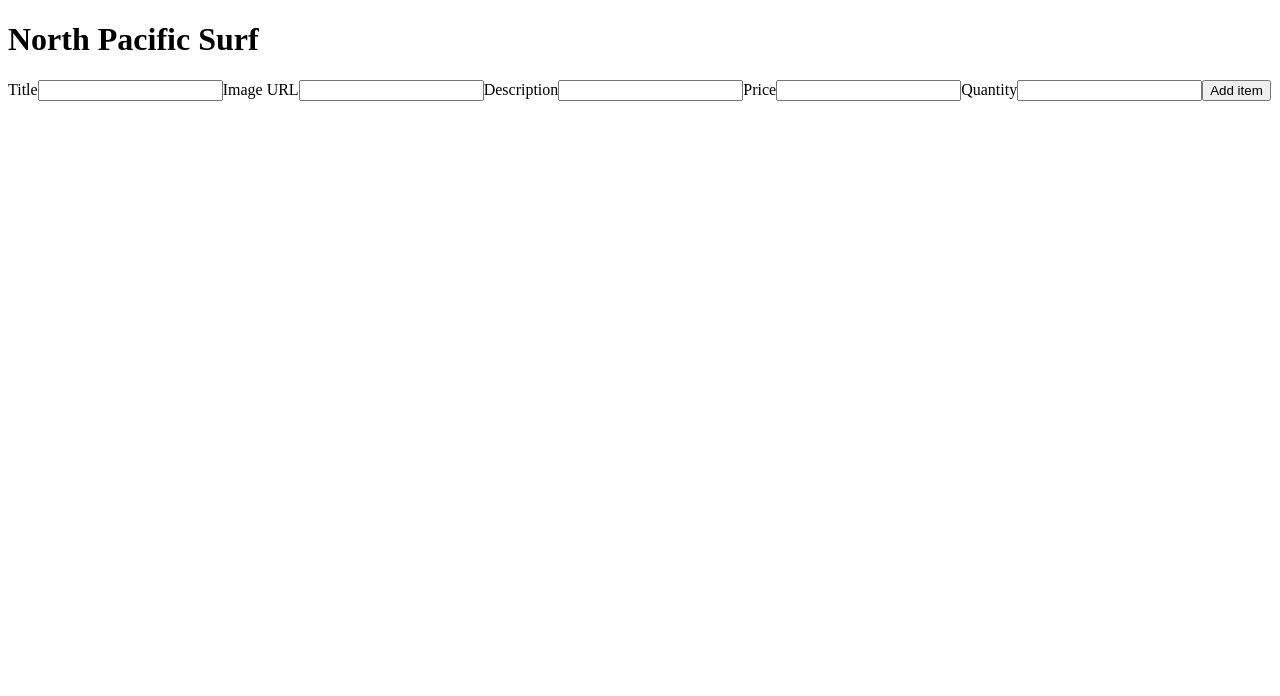
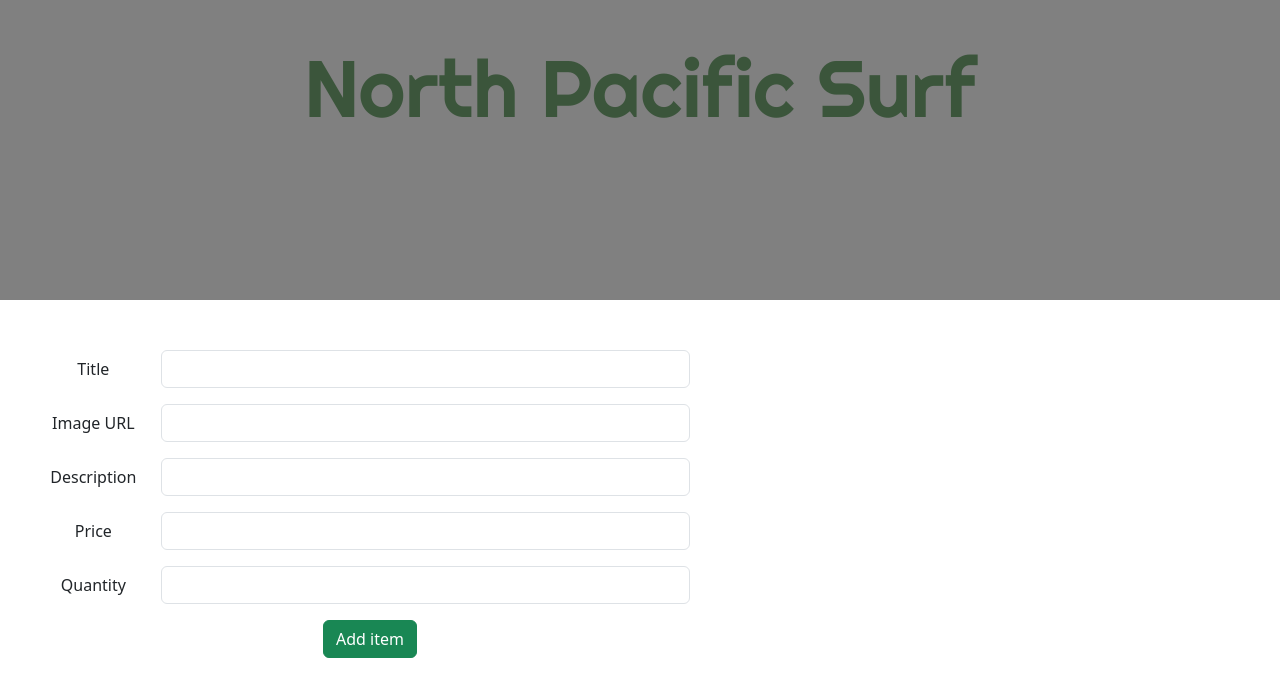
Before and after one commit to Teddyp14/redux-inventory-tracker, a React (Vite) app: page / in a window 1280 px wide. Both pictures are taken after a click on the button "Add new item!". Shown: the top 696 px of the page. Built offline with nearby package versions, Linux system fonts and the light colour scheme.

Commit message:
add styling

```diff
--- a/package.json
+++ b/package.json
@@ -10,6 +10,7 @@
     "preview": "vite preview"
   },
   "dependencies": {
+    "bootstrap": "^5.3.2",
     "react": "^18.2.0",
     "react-dom": "^18.2.0",
     "uuid": "^9.0.1"
--- /dev/null
+++ b/src/components/App.css
@@ -0,0 +1,6 @@
+#root {
+    max-width: 1280px;
+    margin: 0 auto;
+    /* padding: 2rem; */
+    text-align: center;
+}
--- a/src/components/App.tsx
+++ b/src/components/App.tsx
@@ -5,6 +5,7 @@ import Header from './Header';
 import Catalog from './Catalog';
 import ItemSpecifics from "./ItemSpecifics";
 import ItemForm from './ItemForm';
+import './App.css'
 
 const App: React.FC = () => {
 
@@ -17,6 +18,10 @@ const App: React.FC = () => {
     const item = inventory.filter((item) => item.id === id)[0]
     setSelectedItem(item)
     setPageView(1)
+  }
+
+  const changePage = (page: number) => {
+    setPageView(page)
   }
 
   const backToHome = () => {
@@ -58,8 +63,8 @@ const App: React.FC = () => {
       <>
         <Catalog
           inventoryList={inventory}
-          changePageFunction={displayItemSpecifics} />
-        <button onClick={() => setPageView(2)}>Add new item!</button>
+          viewItemFunction={displayItemSpecifics}
+          pageChange={changePage} />
       </>
   }
   else if (pageView === 1 && selectedItem) {
--- /dev/null
+++ b/src/components/Catalog.css
@@ -0,0 +1,16 @@
+.catalog-container {
+    display: flex;
+    flex-wrap: wrap;
+    text-align: center;
+    padding: 40px;
+}
+
+.itemImage {
+    height: 300px;
+}
+
+.item-frame {
+    padding: 20px;
+    margin: 20px;
+    width: 300px;
+}
--- a/src/components/Catalog.tsx
+++ b/src/components/Catalog.tsx
@@ -1,11 +1,12 @@
 import PropTypes from "prop-types";
 import { ItemData } from "../interfaces";
+import './Catalog.css'
 
 const Catalog = (props: Catalog) => {
     const products = props.inventoryList.map((item) => {
         return (
-            <div key={item.id} onClick={() => props.changePageFunction(item.id)} >
-                <img src={item.image} alt={item.description} />
+            <div key={item.id} onClick={() => props.viewItemFunction(item.id)} className="item-frame">
+                <img src={item.image} alt={item.description} className="itemImage" />
                 <h3>{item.title}</h3>
                 <h4>${item.price}</h4>
                 <h4>{item.quantity} left in stock!</h4>
@@ -14,20 +15,26 @@ const Catalog = (props: Catalog) => {
     })
 
     return (
-        <div>
-            {products}
-        </div >
+        <>
+            <div className="catalog-container">
+                {products}
+            </div >
+            <hr />
+            <button onClick={() => props.pageChange(2)} className="btn btn-success">Add new item!</button>
+        </>
     )
 }
 
 Catalog.propTypes = {
     inventoryList: PropTypes.array,
-    changePageFunction: PropTypes.func
+    viewItemFunction: PropTypes.func,
+    pageChange: PropTypes.func
 }
 
 interface Catalog {
     inventoryList: ItemData[]
-    changePageFunction: (arg1: string) => void
+    viewItemFunction: (arg1: string) => void
+    pageChange: (arg1: number) => void
 }
 
 export default Catalog;
--- /dev/null
+++ b/src/components/Header.css
@@ -0,0 +1,12 @@
+@import url('https://fonts.googleapis.com/css2?family=Orbitron:wght@800&family=Righteous&family=Space+Mono&display=swap');
+
+.header {
+    font-family: 'Righteous';
+    font-size: 80px;
+    text-align: center;
+    height: 300px;
+    padding: 40px;
+    color: rgb(59, 85, 59);
+    text-shadow: white;
+    background-color: grey;
+}
--- a/src/components/Header.tsx
+++ b/src/components/Header.tsx
@@ -1,9 +1,10 @@
 import PropTypes from "prop-types"
+import './Header.css'
 
 const Header = (props: Header) => {
     return (
         <>
-            <h1 onClick={() => props.backToHomeFunction()}>
+            <h1 onClick={() => props.backToHomeFunction()} className="header">
                 North Pacific Surf
             </h1>
         </>
--- /dev/null
+++ b/src/components/ItemForm.css
@@ -0,0 +1,4 @@
+form {
+    width: 50%;
+    margin: 50px;
+}
--- a/src/components/ItemForm.tsx
+++ b/src/components/ItemForm.tsx
@@ -2,6 +2,7 @@ import { useState } from "react";
 import { ItemData } from "../interfaces"
 import { v4 } from 'uuid'
 import PropTypes from 'prop-types'
+import './ItemForm.css'
 
 const ItemForm = (props: ItemForm) => {
     const [form, setForm] = useState<ItemData>({
@@ -25,19 +26,29 @@ const ItemForm = (props: ItemForm) => {
                 }
 
             }}>
-                <label>Title
+                <div className="row mb-3">
+                    <label
+                        className="col-sm-2 col-form-label"
+                    >Title</label>
+                    <div className="col-sm-10">
                         <input
+                            className="form-control"
                             type="text"
                             id="title"
                             onChange={e => {
                                 setForm({
                                     ...form, title: e.target.value
                                 })
-                        }}
-                    ></input>
-                </label>
-                <label>Image URL
+                            }}></input>
+                    </div>
+                </div>
+                <div className="row mb-3">
+                    <label
+                        className="col-sm-2 col-form-label"
+                    >Image URL</label>
+                    <div className="col-sm-10">
                         <input
+                            className="form-control"
                             type="text"
                             id="image"
                             onChange={e => {
@@ -45,20 +56,31 @@ const ItemForm = (props: ItemForm) => {
                                     ...form, image: e.target.value
                                 })
                             }}></input>
-                </label>
-                <label>Description
+                    </div>
+                </div>
+                <div className="row mb-3">
+                    <label
+                        className="col-sm-2 col-form-label"
+                    >Description</label>
+                    <div className="col-sm-10">
                         <input
+                            className="form-control"
                             type="text"
                             id="description"
                             onChange={e => {
                                 setForm({
                                     ...form, description: e.target.value
                                 })
-                        }}>
-                    </input>
-                </label>
-                <label>Price
+                            }}></input>
+                    </div>
+                </div>
+                <div className="row mb-3">
+                    <label
+                        className="col-sm-2 col-form-label"
+                    >Price</label>
+                    <div className="col-sm-10">
                         <input
+                            className="form-control"
                             type="number"
                             id="price"
                             min="0"
@@ -68,9 +90,15 @@ const ItemForm = (props: ItemForm) => {
                                     ...form, price: parseInt(e.target.value)
                                 })
                             }}></input>
-                </label>
-                <label>Quantity
+                    </div>
+                </div>
+                <div className="row mb-3">
+                    <label
+                        className="col-sm-2 col-form-label"
+                    >Quantity</label>
+                    <div className="col-sm-10">
                         <input
+                            className="form-control"
                             type="number"
                             id="quantity"
                             min="0"
@@ -79,8 +107,9 @@ const ItemForm = (props: ItemForm) => {
                                     ...form, quantity: parseInt(e.target.value)
                                 })
                             }}></input>
-                </label>
-                <button type="submit">{props.buttonText}</button>
+                    </div>
+                </div>
+                <button type="submit" className="btn btn-success">{props.buttonText}</button>
             </form>
         </>
     )
--- /dev/null
+++ b/src/components/ItemSpecifics.css
@@ -0,0 +1,9 @@
+.specifics-div {
+    width: 500px;
+    height: 500px;
+    margin: 40px;
+}
+
+.specifics-div img {
+    height: 400px;
+}
--- a/src/components/ItemSpecifics.tsx
+++ b/src/components/ItemSpecifics.tsx
@@ -1,15 +1,19 @@
 import PropTypes from "prop-types"
 import { ItemData } from '../interfaces'
+import './ItemSpecifics.css'
 
 const ItemSpecifics = (props: ItemSpecifics) => {
     return (
         <>
-            <h2>{props.item.title}</h2>
-            <img src={props.item.image} alt={props.item.description} />
-            <h4>{props.item.description}</h4>
-            <h4>{props.item.quantity} in stock</h4>
-            <button onClick={() => props.editItem(props.item.id)}>Edit item</button>
-            <button onClick={() => props.purchaseItem(props.item.id)}>Purchase a {props.item.title}!</button>
+            <div className='specifics-div'>
+                <h2>{props.item.title}</h2>
+                <img src={props.item.image} alt={props.item.description} />
+                <h4>{props.item.description}</h4>
+                <h4>${props.item.price}</h4>
+                <h4>{props.item.quantity} left in stock</h4>
+                <button onClick={() => props.editItem(props.item.id)} className="btn btn-success">Edit item</button>
+                <button onClick={() => props.purchaseItem(props.item.id)} className="btn btn-primary">Purchase a {props.item.title}!</button>
+            </div>
         </>
     )
 }
--- a/src/main.tsx
+++ b/src/main.tsx
@@ -1,6 +1,8 @@
 import React from 'react'
 import ReactDOM from 'react-dom/client'
 import App from './components/App.tsx'
+import 'bootstrap/dist/css/bootstrap.min.css';
+
 
 ReactDOM.createRoot(document.getElementById('root')!).render(
   <React.StrictMode>
```
Also changed, not shown: 1 other file (tests, documents, lock files or other folders). Lines whose indentation alone changed are shown as unchanged.
